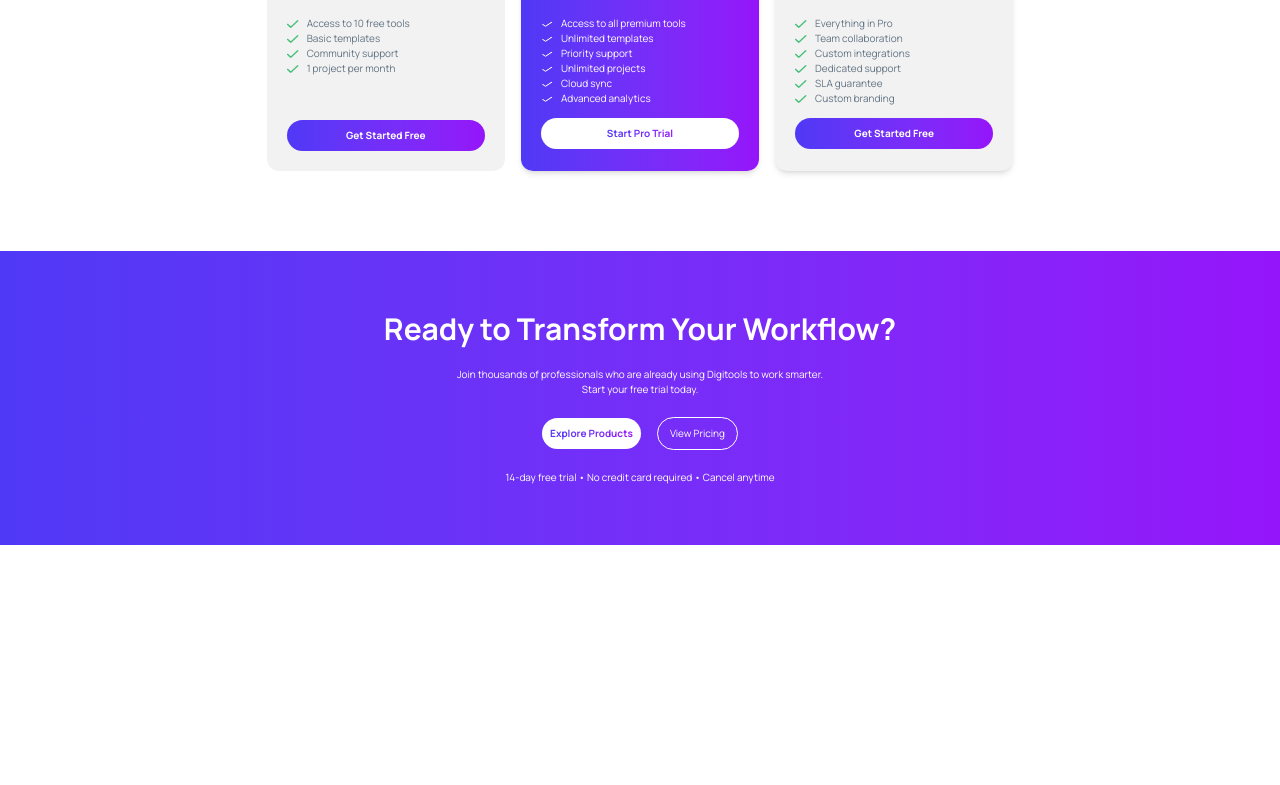
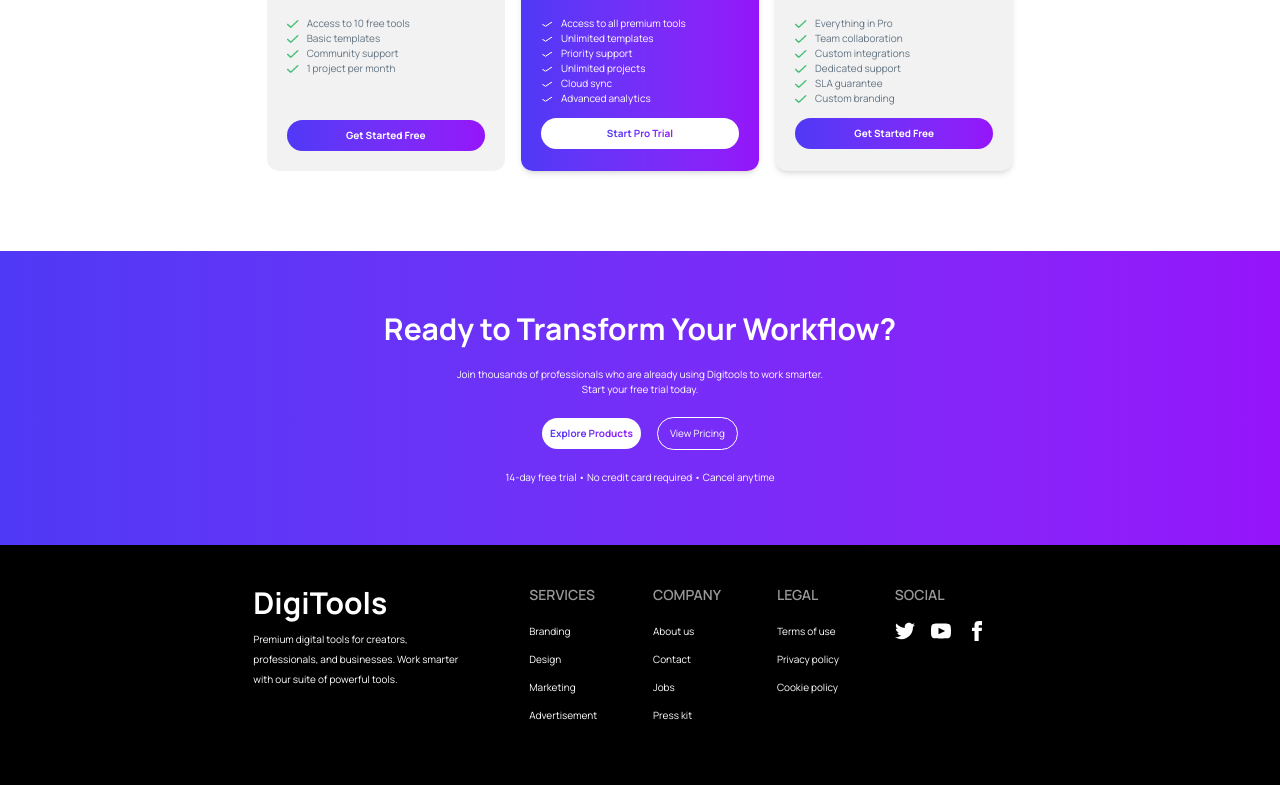
Before and after one commit to samsunnaharsrity/Assignment-6, a React (Vite) app: page / in a window 1280 px wide. Shown: the part 2626-3411 px from the top of the page. Before the commit the page ends 3171 px from the top, so only its background shows below. Built offline with nearby package versions, Linux system fonts and the light colour scheme.

Commit message:
footer done

```diff
--- a/public/cardData.json
+++ b/public/cardData.json
@@ -3,7 +3,7 @@
     "title": "AI Writing Pro",
     "price": "29",
     "badge": "Best Seller",
-    "image": "https://cdn-icons-png.flaticon.com/512/4712/4712109.png",
+    "image": "https://i.ibb.co.com/5hZV03j9/design-tool.png",
     "description": "Generate high-quality content, blogs and marketing copy using AI.",
     "features": [
       "Unlimited AI generations",
@@ -39,7 +39,7 @@
     "title": "Automation Toolkit",
     "price": "79",
     "badge": "Popular",
-    "image": "https://cdn-icons-png.flaticon.com/512/906/906334.png",
+    "image": "https://i.ibb.co.com/HTZbVsJX/operation.png",
     "description": "Automate repetitive tasks and streamline workflows easily.",
     "features": [
       "50+ automations",
--- a/src/App.jsx
+++ b/src/App.jsx
@@ -10,6 +10,7 @@
 import ProductCarts from './assets/components/productCarts/productCarts'
 import Cart from './assets/components/cart/cart'
 import WorkFlow from './assets/components/workFlow/workFlow'
+import Footer from './assets/components/footer/footer'
 
 
 const getData = async () =>{
@@ -47,6 +48,7 @@
 <StartSteps></StartSteps>
 <PricingSec></PricingSec>
 <WorkFlow></WorkFlow>
+<Footer></Footer>
 
 
     </>
--- /dev/null
+++ b/src/assets/components/footer/footer.jsx
@@ -0,0 +1,97 @@
+import React from 'react';
+
+const Footer = () => {
+    return (
+        <div >
+
+
+<footer className=" bg-black">
+<div className='w-8/12 mx-auto'>
+    <div className=' text-white footer sm:footer-horizontal text-base-content p-10'>
+  <aside className='w-[220px]'>
+    <h2  className='font-bold text-3xl'>DigiTools</h2>
+    <p className='text-[10px]'>
+        Premium digital tools for creators, professionals, and businesses. Work smarter with our suite of powerful tools.
+    </p>
+  </aside>
+  <nav>
+    <h6 className="footer-title">Services</h6>
+    <a className="link link-hover text-[10px]">Branding</a>
+    <a className="link link-hover text-[10px]">Design</a>
+    <a className="link link-hover text-[10px]">Marketing</a>
+    <a className="link link-hover text-[10px]">Advertisement</a>
+  </nav>
+  <nav>
+    <h6 className="footer-title">Company</h6>
+    <a className="link link-hover text-[10px]">About us</a>
+    <a className="link link-hover text-[10px]">Contact</a>
+    <a className="link link-hover text-[10px]">Jobs</a>
+    <a className="link link-hover text-[10px]">Press kit</a>
+  </nav>
+  <nav>
+    <h6 className="footer-title">Legal</h6>
+    <a className="link link-hover text-[10px]">Terms of use</a>
+    <a className="link link-hover text-[10px]">Privacy policy</a>
+    <a className="link link-hover text-[10px]">Cookie policy</a>
+  </nav>
+  <nav>
+    <h6 className="footer-title">Social</h6>
+    <div className="grid grid-flow-col gap-4">
+      <a>
+        <svg
+          xmlns="http://www.w3.org/2000/svg"
+          width="20"
+          height="20"
+          viewBox="0 0 24 24"
+          className="fill-current">
+          <path
+            d="M24 4.557c-.883.392-1.832.656-2.828.775 1.017-.609 1.798-1.574 2.165-2.724-.951.564-2.005.974-3.127 1.195-.897-.957-2.178-1.555-3.594-1.555-3.179 0-5.515 2.966-4.797 6.045-4.091-.205-7.719-2.165-10.148-5.144-1.29 2.213-.669 5.108 1.523 6.574-.806-.026-1.566-.247-2.229-.616-.054 2.281 1.581 4.415 3.949 4.89-.693.188-1.452.232-2.224.084.626 1.956 2.444 3.379 4.6 3.419-2.07 1.623-4.678 2.348-7.29 2.04 2.179 1.397 4.768 2.212 7.548 2.212 9.142 0 14.307-7.721 13.995-14.646.962-.695 1.797-1.562 2.457-2.549z"></path>
+        </svg>
+      </a>
+      <a>
+        <svg
+          xmlns="http://www.w3.org/2000/svg"
+          width="20"
+          height="20"
+          viewBox="0 0 24 24"
+          className="fill-current">
+          <path
+            d="M19.615 3.184c-3.604-.246-11.631-.245-15.23 0-3.897.266-4.356 2.62-4.385 8.816.029 6.185.484 8.549 4.385 8.816 3.6.245 11.626.246 15.23 0 3.897-.266 4.356-2.62 4.385-8.816-.029-6.185-.484-8.549-4.385-8.816zm-10.615 12.816v-8l8 3.993-8 4.007z"></path>
+        </svg>
+      </a>
+      <a>
+        <svg
+          xmlns="http://www.w3.org/2000/svg"
+          width="20"
+          height="20"
+          viewBox="0 0 24 24"
+          className="fill-current">
+          <path
+            d="M9 8h-3v4h3v12h5v-12h3.642l.358-4h-4v-1.667c0-.955.192-1.333 1.115-1.333h2.885v-5h-3.808c-3.596 0-5.192 1.583-5.192 4.615v3.385z"></path>
+        </svg>
+      </a>
+    </div>
+  </nav>
+
+
+
+</div>
+
+{/* second part */}
+<aside className="footer sm:footer-horizontal footer-center p-4 text-[#FAFAFA] text-[10px] flex justify-between">
+
+<p>© {new Date().getFullYear()} DigiTools - All right reserved </p>
+<div className='flex gap-2'>
+    <p>Privacy Policy </p>
+    <p>Terms of Service</p>
+    <p>Cookies</p>
+</div>
+</aside>
+</div>
+</footer>
+
+        </div>
+    );
+}
+
+export default Footer;
--- a/src/assets/components/pricingSec/pricingSec.jsx
+++ b/src/assets/components/pricingSec/pricingSec.jsx
@@ -15,7 +15,7 @@
 
                 {/* card sec */}
 
-            <div className='grid grid-cols-3 gap-4'>
+            <div className='grid lg:grid-cols-3 gap-4'>
                 <div className='space-y-3 shadpw-md p-5 bg-[#F2F2F2] rounded-xl'>
                     <div>
                         <h2 className='text-xl font-bold'>Starter</h2>
```
